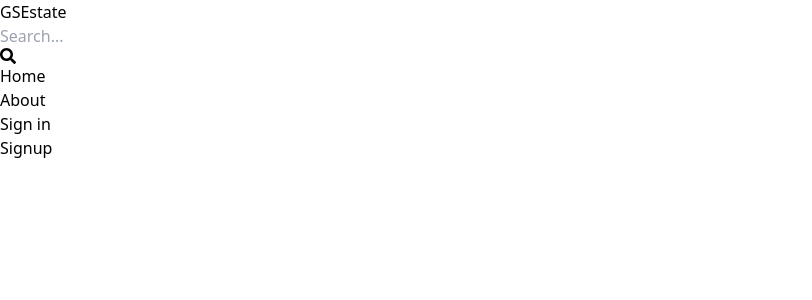
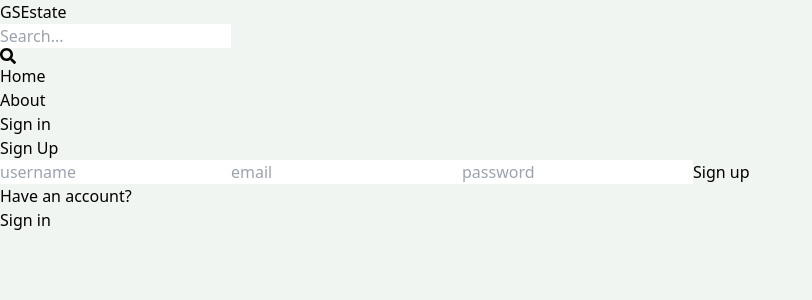
Before and after one commit to Gurkunwar/mern-estate, a React (Vite) app in the folder client/: page /sign-up in a window 1280 px wide. Shown: the top 300 px of the page, without its empty margins (0-812 px from the left). Built offline with nearby package versions, Linux system fonts and the light colour scheme.

Commit message:
created sign-up page ui

```diff
--- a/client/src/index.css
+++ b/client/src/index.css
@@ -1,3 +1,7 @@
 @tailwind base;
 @tailwind components;
 @tailwind utilities;
+
+body{
+    background-color: rgb(241, 245, 241);
+}
--- a/client/src/pages/Signup.jsx
+++ b/client/src/pages/Signup.jsx
@@ -1,9 +1,42 @@
-import React from 'react'
+import React from "react";
+import {Link} from "react-router-dom";
 
 const Signup = () => {
   return (
-    <div>Signup</div>
-  )
-}
+    <div className="p-3 max-w-lg mx-auto">
+      <h1 className="text-3xl text-center font-semibold my-7">Sign Up</h1>
 
-export default Signup
+      <form action="" className="flex flex-col gap-4">
+        <input
+          type="text"
+          placeholder="username"
+          className="border p-3 rounded-lg"
+          id="username"
+        />
+        <input
+          type="email"
+          placeholder="email"
+          className="border p-3 rounded-lg"
+          id="email"
+        />
+        <input
+          type="password"
+          placeholder="password"
+          className="border p-3 rounded-lg"
+          id="password"
+        />
+        <button className="bg-slate-700 text-white p-3 rounded-lg uppercase hover:opacity-95 disabled:opacity-80">
+          Sign up
+        </button>
+      </form>
+      <div className="flex gap-2 mt-5">
+        <p>Have an account?</p>
+        <Link to={"/sign-in"}>
+          <span className="text-blue-700">Sign in</span>
+        </Link>
+      </div>
+    </div>
+  );
+};
+
+export default Signup;
```
